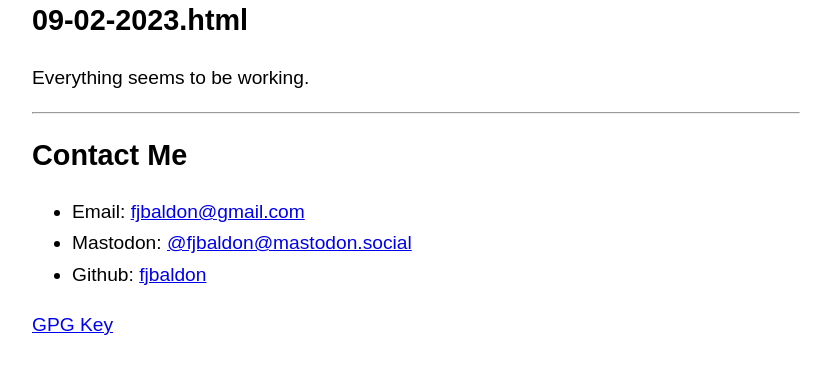
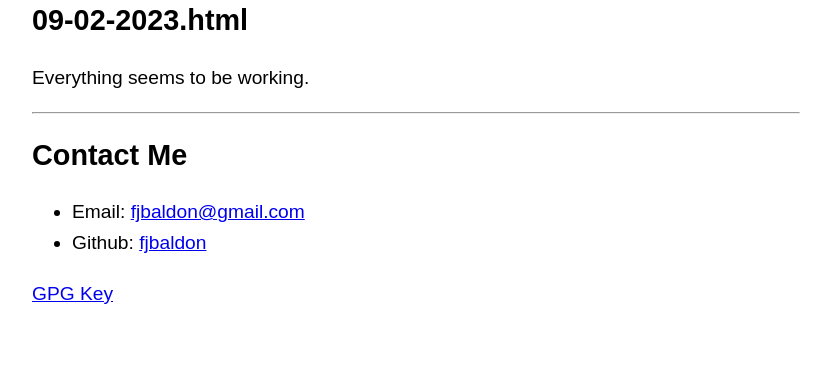
Before and after one commit to fjbaldon/fjbaldon.github.io, a plain HTML site: page blogs/09-02-2023.html in a window 1280 px wide. Shown: the part 79-452 px from the top of the page, without its empty margins (224-1055 px from the left). Drawn offline with Linux system fonts and the light colour scheme.

Commit message:
Removing mastodon contact

```diff
--- a/blogs/09-02-2023.html
+++ b/blogs/09-02-2023.html
@@ -41,8 +41,6 @@
     <ul>
         <li>Email: <a href="mailto:fjbaldon@gmail.com"
                       target="_blank">fjbaldon@gmail.com</a><br></li>
-        <li>Mastodon: <a rel="me" href="https://mastodon.social/@fjbaldon"
-                         target="_blank">@fjbaldon@mastodon.social</a><br></li>
         <li>Github: <a href="https://www.github.com/fjbaldon/fjbaldon.github.io"
                        target="_blank">fjbaldon</a><br></li>
     </ul>
```
